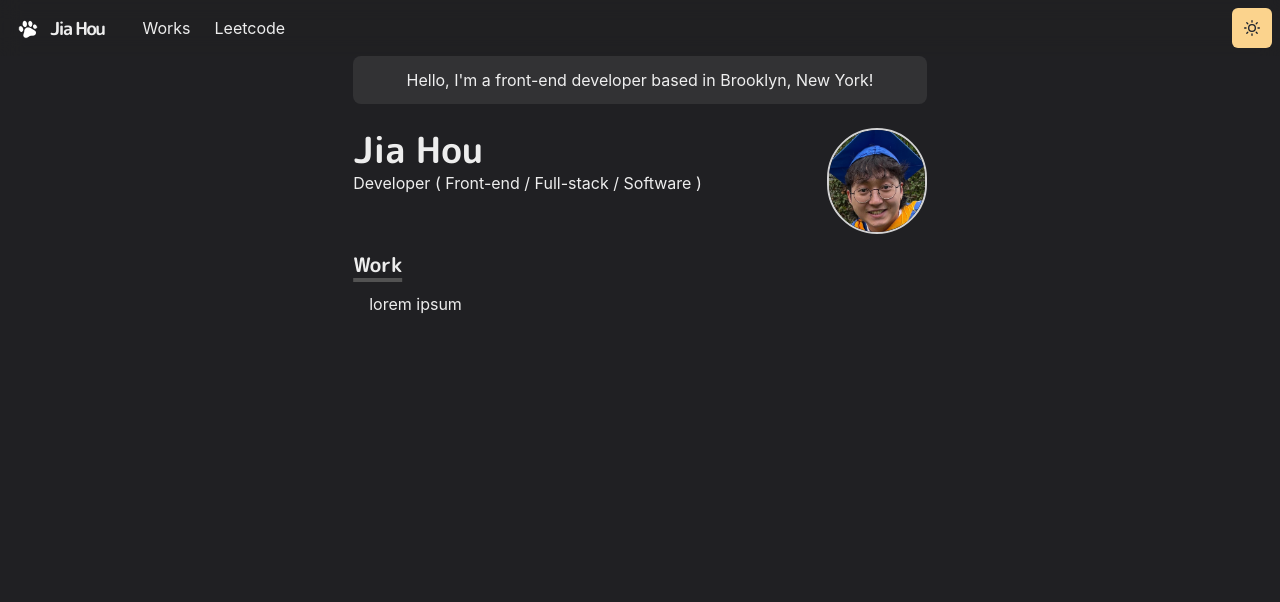
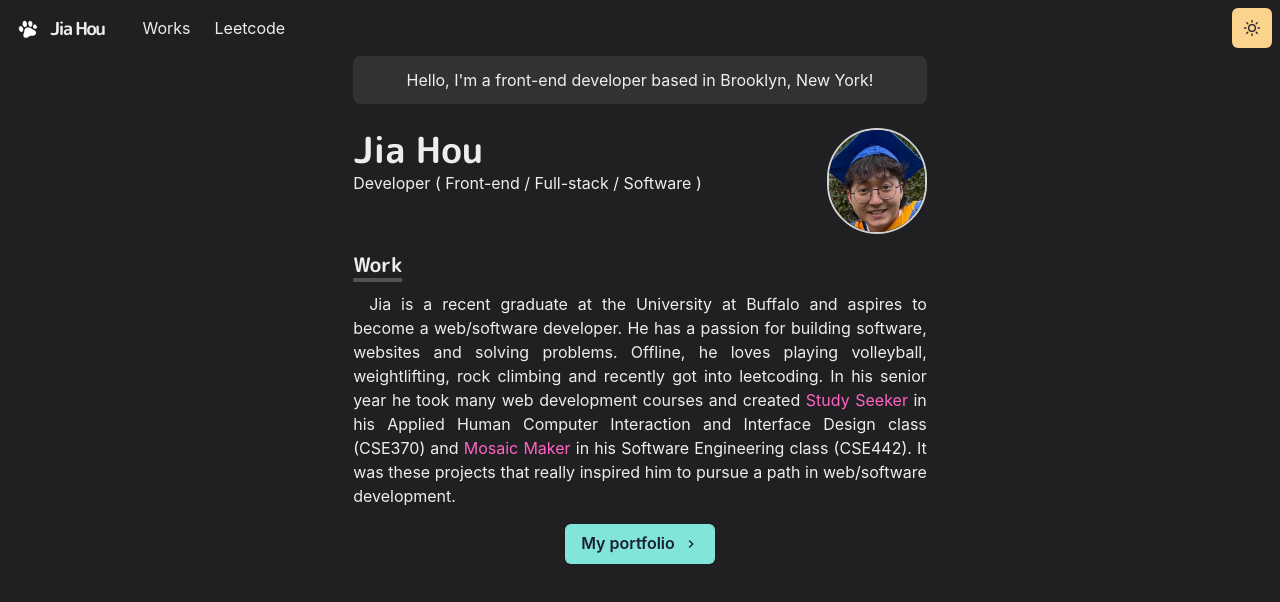
Before and after one commit to jaykaicheng/jaykaicheng-homepage, a Next.js app: page / in a window 1280 px wide. Shown: the top 602 px of the page. Built offline with nearby package versions, Linux system fonts and the light colour scheme.

Commit message:
added more description for my work section

```diff
--- a/pages/index.js
+++ b/pages/index.js
@@ -1,12 +1,16 @@
+import NextLink from 'next/link'
 import {
   Container,
   Box,
   Heading,
   Image,
-  useColorModeValue
+  useColorModeValue,
+  Button,
+  Link
 } from '@chakra-ui/react'
 import Section from '../components/section'
 import Paragraph from '../components/paragraph'
+import { ChevronRightIcon } from '@chakra-ui/icons'
 
 const Page = () => {
   return (
@@ -51,7 +55,28 @@ const Page = () => {
         <Heading as="h3" variant="section-title">
           Work
         </Heading>
-        <Paragraph>lorem ipsum </Paragraph>
+        <Paragraph>Jia is a recent graduate at the University at Buffalo and aspires to
+        become a web/software developer. He has a passion for building software,
+        websites and solving problems. Offline, he loves playing volleyball, weightlifting,
+        rock climbing and recently got into leetcoding. In his senior year he took many web
+        development courses and created
+          <NextLink href="/works/studyseeker">
+            <Link> Study Seeker </Link>
+          </NextLink>
+        in his Applied Human Computer Interaction and Interface Design class (CSE370) and
+          <NextLink href="/works/mosaicmaker">
+            <Link> Mosaic Maker </Link>
+          </NextLink>
+        in his Software Engineering class (CSE442). It was these projects that really inspired
+        him to pursue a path in web/software development.
+        </Paragraph>
+        <Box align="center" my={4}>
+          <NextLink href="/works">
+            <Button rightIcon={<ChevronRightIcon />} colorScheme="teal">
+              My portfolio
+            </Button>
+          </NextLink>
+        </Box>
       </Section>
     </Container>
   )
```
